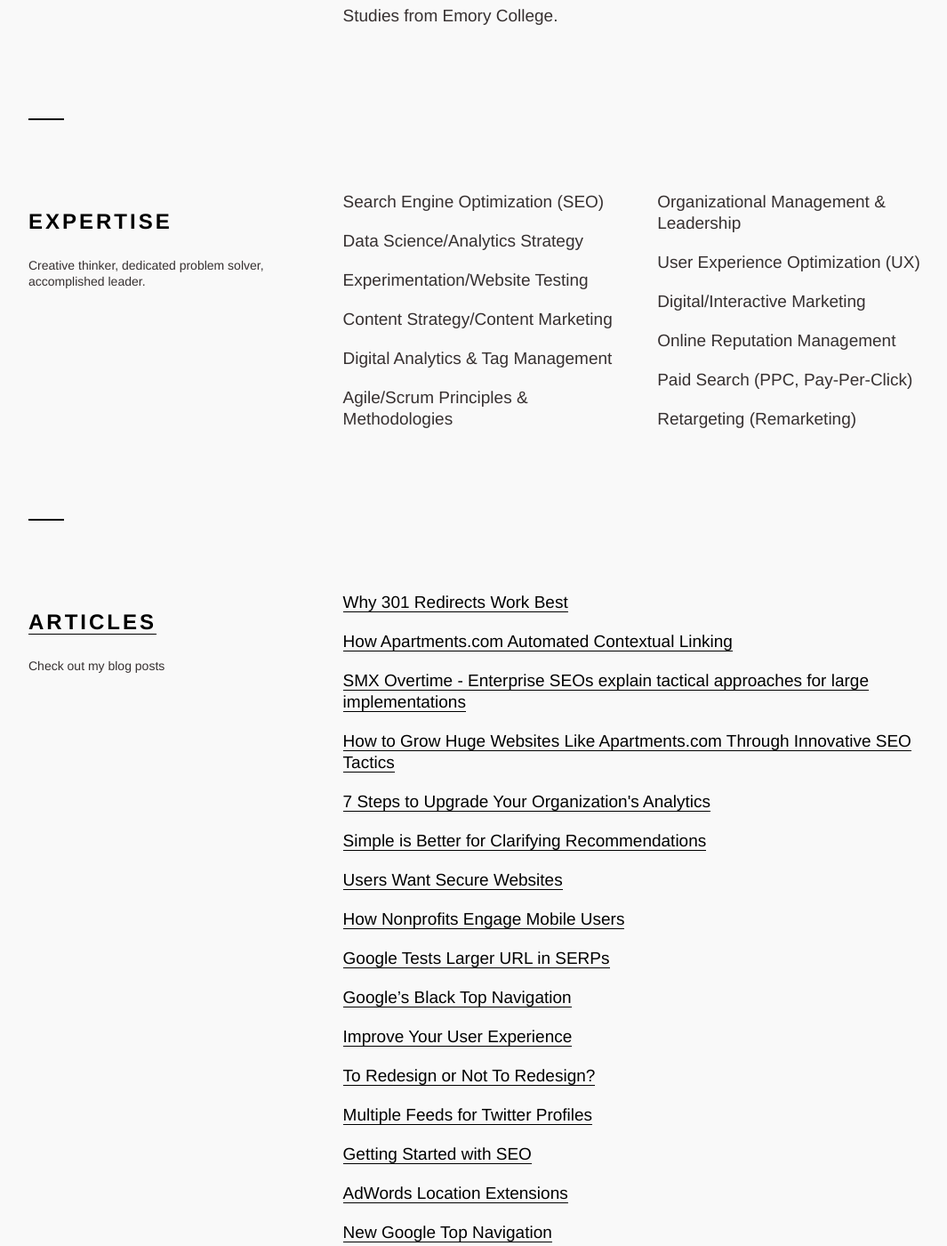
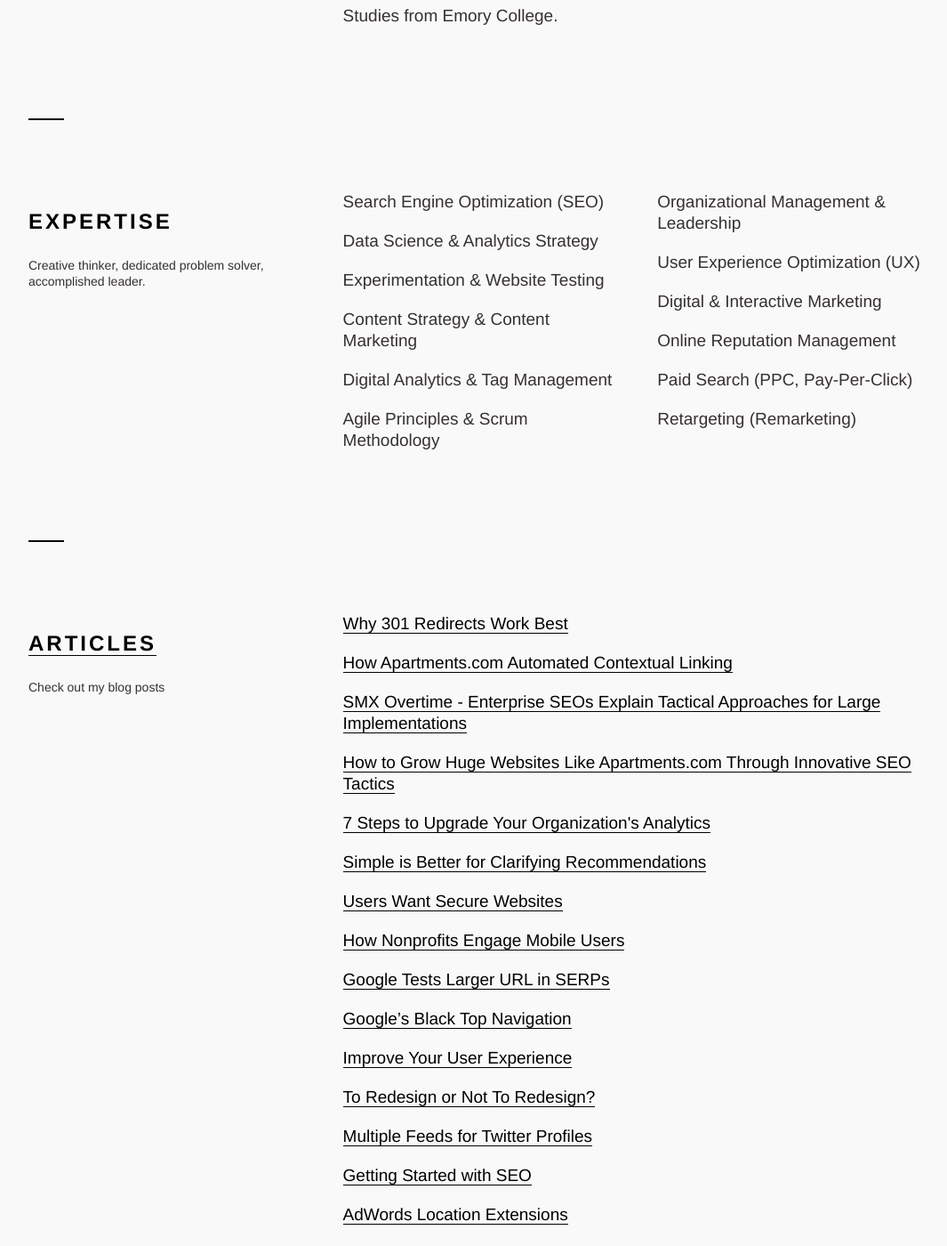
Before and after one commit to jsilton/jsilton.github.io, a Jekyll site: the page built from index.html, in a window 1280 px wide and 1400 px high, scrolled down 1066 px. Shown: the whole window at 89% size, without its empty margins (98-1163 px from the left). Built offline with Jekyll 4.4.1, drawn with Linux system fonts in a browser that asks for light colours.

Commit message:
Add descriptions to remaining pages and refine expertise

```diff
--- a/_includes/expertise.html
+++ b/_includes/expertise.html
@@ -10,18 +10,18 @@
     <div class="four columns">
         <ul>
             <li>Search Engine Optimization (SEO)</li>
-            <li>Data Science/Analytics Strategy</li>
-            <li>Experimentation/Website Testing</li>
-            <li>Content Strategy/Content Marketing</li>
+            <li>Data Science &amp; Analytics Strategy</li>
+            <li>Experimentation &amp; Website Testing</li>
+            <li>Content Strategy &amp; Content Marketing</li>
             <li>Digital Analytics &amp; Tag Management</li>
-            <li>Agile/Scrum Principles &amp; Methodologies</li>
+            <li>Agile Principles &amp; Scrum Methodology</li>
         </ul>
     </div>
     <div class="four columns">
         <ul>
             <li>Organizational Management &amp; Leadership</li>
             <li>User Experience Optimization (UX)</li>
-            <li>Digital/Interactive Marketing</li>
+            <li>Digital &amp; Interactive Marketing</li>
             <li>Online Reputation Management</li>
             <li>Paid Search (PPC, Pay-Per-Click)</li>
             <li>Retargeting (Remarketing)</li>
--- a/articles/index.html
+++ b/articles/index.html
@@ -1,6 +1,7 @@
 ---
 layout: default
 title: Jordan Silton's Blog
+description: Check out my latest articles and blog posts.
 redirect_from:
   - /latest
   - /trending
--- a/index.html
+++ b/index.html
@@ -1,6 +1,7 @@
 ---
 layout: default
 title: Jordan Silton - SEO, Analytics, & Innovation
+description: Hi, I'm Jordan. I have a passion for solving complex and challenging business problems. I play ultimate frisbee, love sailing, and enjoy cooking.
 redirect_from:
   - /about
 ---
```
Also changed, not shown: _posts/2019-03-14-smx-overtime-enterprise-seos-explain.md (+1 -1 lines).
